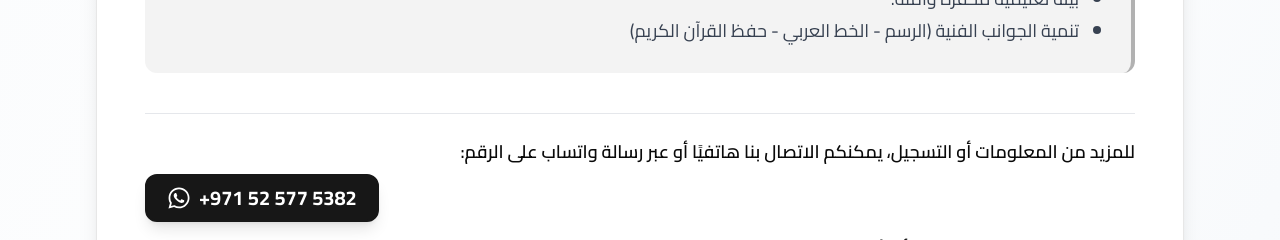
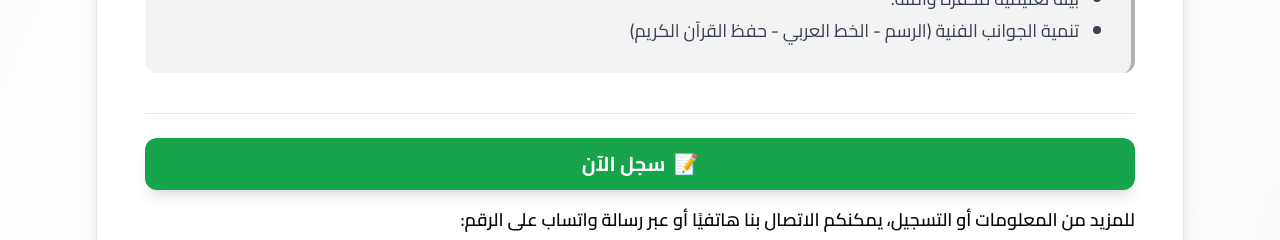
Before and after one commit to AhmedFathi-Aziz/rasikh, a Next.js app: page /news/0 in a window 1280 px wide. Shown: the part 1260-1500 px from the top of the page. Built offline with nearby package versions, Linux system fonts and the light colour scheme.

Commit message:
add the form

```diff
--- a/app/news/[id]/page.tsx
+++ b/app/news/[id]/page.tsx
@@ -212,6 +212,16 @@ export default function NewsDetailPage() {
             {/* Closing */}
             <div className={`pt-6 mt-4 border-t border-gray-200 space-y-3 ${c.dir === "rtl" ? "text-right" : "text-left"}`}>
               <div className={`flex flex-col items-end text-base md:text-lg font-semibold w-full gap-2 ${c.dir === "rtl" ? "text-right" : "text-left"}`}>
+                {/* Registration Button */}
+                <a
+                  href="https://docs.google.com/forms/d/e/1FAIpQLSf9R81BdwV7QI5M8VCh5GQ5ZmaH52vxxPYcHR45vDZuFjDu1Q/viewform?usp=dialog"
+                  target="_blank"
+                  rel="noopener noreferrer"
+                  className="mb-2 self-stretch flex justify-center items-center gap-2 text-white font-bold whitespace-nowrap bg-green-600 hover:bg-green-700 px-6 py-3 rounded-xl shadow-lg text-lg md:text-xl transition-colors"
+                >
+                  📝 <span>{language === 'ar' ? 'سجل الآن' : 'Register Now'}</span>
+                </a>
+                {/* End Registration Button */}
                 <span className="w-full">{c.whatsappLine}</span>
                 <a
                   href="https://wa.me/971525775382"
--- a/components/header.tsx
+++ b/components/header.tsx
@@ -91,7 +91,7 @@ export default function Header() {
           </DropdownMenu>
 
           <Button asChild className="hidden md:inline-flex">
-            <Link href="/courses">{t("enroll_now")}</Link>
+            <Link href="https://docs.google.com/forms/d/e/1FAIpQLSf9R81BdwV7QI5M8VCh5GQ5ZmaH52vxxPYcHR45vDZuFjDu1Q/viewform?usp=dialog" target="_blank" rel="noopener noreferrer">{t("enroll_now")}</Link>
           </Button>
 
           {/* Mobile Menu */}
@@ -117,7 +117,7 @@ export default function Header() {
                   </Link>
                 ))}
                 <Button className="mt-4">
-                  <Link href="/courses">{t("enroll_now")}</Link>
+                  <Link href="https://docs.google.com/forms/d/e/1FAIpQLSf9R81BdwV7QI5M8VCh5GQ5ZmaH52vxxPYcHR45vDZuFjDu1Q/viewform?usp=dialog" target="_blank" rel="noopener noreferrer">{t("enroll_now")}</Link>
                 </Button>
               </nav>
             </SheetContent>
```
